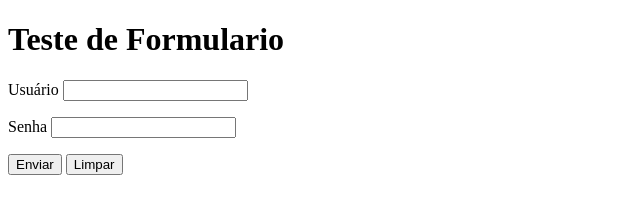
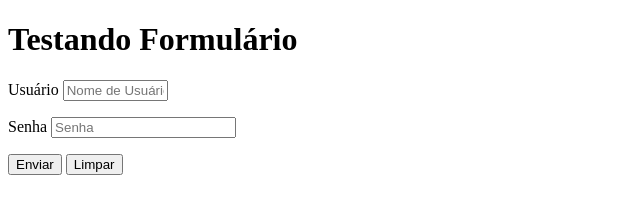
Before and after one commit to jonathanvieirawork/html-css, a plain HTML site: page exercicios/ex 025/form002.html in a window 1280 px wide. Shown: the whole page, without its empty margins (0-640 px from the left). Drawn offline with Linux system fonts and the light colour scheme.

Commit message:
formularios

```diff
--- a/exercicios/ex 025/form002.html
+++ b/exercicios/ex 025/form002.html
@@ -6,18 +6,20 @@
     <title>Teste de Formulario</title>
 </head>
 <body>
-    <h1>Teste de Formulario</h1>
-    <form action="cadastro.php" method="post"></form>
+    <h1> Testando Formulário</h1>
+    <form action="cadastro.php" method="post" autocomplete="on">
     <p>
         <label for="iusu">Usuário</label>
-        <input type="text" name="usu" id="iusu" required>
+        <input type="text" name="usu" id="iusu" required minlength="5" maxlength="15" size="10" placeholder="Nome de Usuário">
     </p>
     <p>
         <label for="isen">Senha</label>
-        <input type="password" name="sen" id="isen" required>
+        <input type="password" name="sen" id="isen" required minlength="8" maxlength="15" placeholder="Senha">
     </p>
     <input type="submit" value="Enviar">
 
     <input type="reset" value="Limpar">
+
+    </form>
 </body>
 </html>
```
